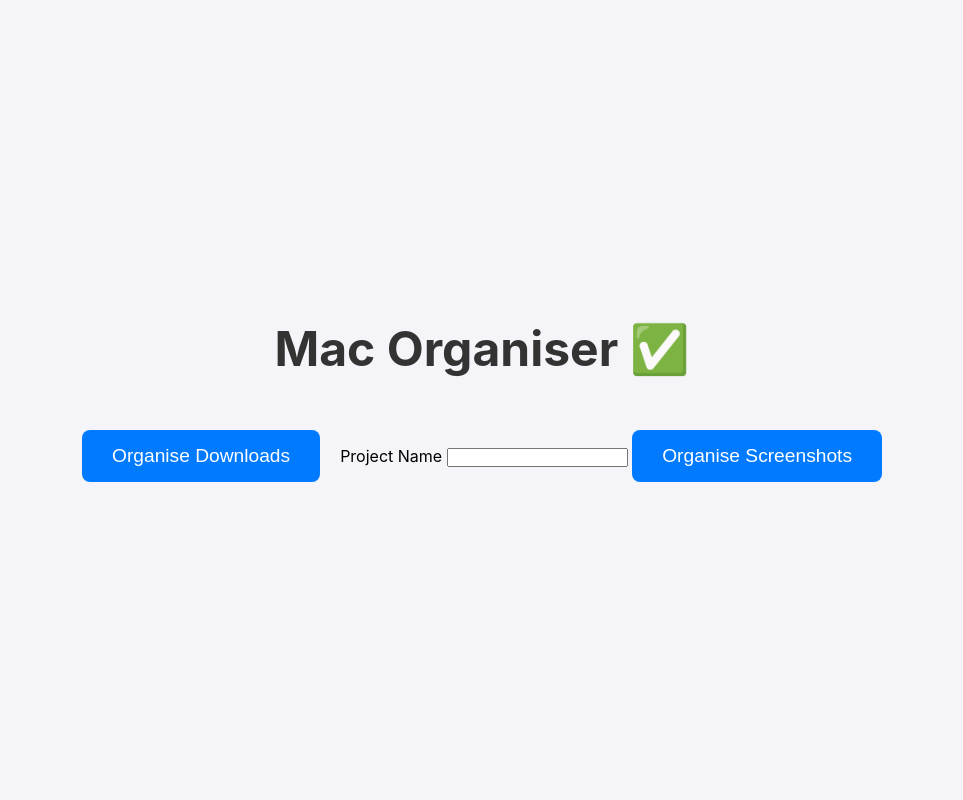
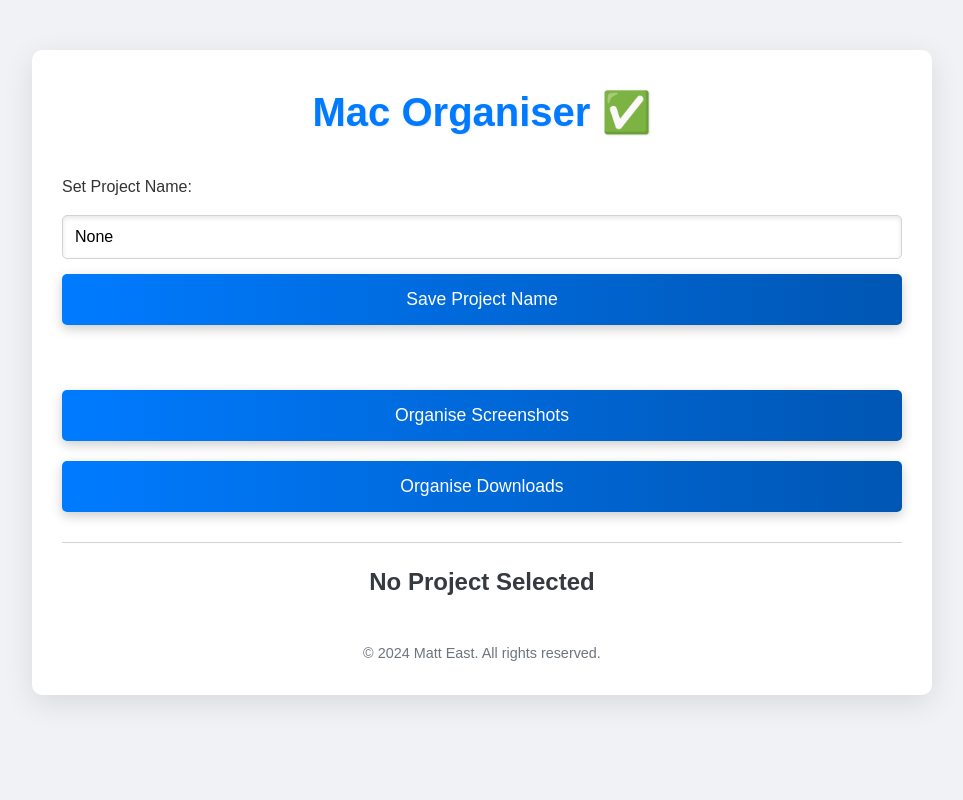
Before and after one commit to mattheweast/downloads_organiser, a Flask app: page / in a window 1280 px wide. Shown: the whole page, without its empty margins (158-1121 px from the left). Run offline with Flask 3, Linux system fonts and the light colour scheme.

Commit message:
Major UI update

```diff
--- a/app.py
+++ b/app.py
@@ -1,27 +1,42 @@
-from flask import Flask, redirect, render_template, request
+from flask import Flask, redirect, render_template, request, session, flash
 
 import downloads, screenshots
 
 app = Flask(__name__, static_folder='static')
-
+app.secret_key = 'your_secret_key'  # Needed for session management
 
 @app.route('/')
 def index():
-    return render_template('index.html')
+    project_name = session.get('project_name')  # Get project name from session
+    return render_template('index.html', project_name=project_name)
 
 @app.post("/organise")
 def organise():
     downloads.download_organiser()
     return redirect(request.referrer)
 
+@app.post("/set_project_name")
+def set_project_name():
+    project_name = request.form.get('project_name')
+
+    if project_name:
+        session['project_name'] = project_name  # Save project name in session
+        flash('Project name updated successfully!', 'success')  # Flash message for success
+    else:
+        flash('Project name cannot be empty!', 'error')  # Flash message for error
+
+    return redirect('/')  # Redirect back to the index page
+
 @app.post("/screenshot")
 def screenshot():
-    project_name = request.form.get('project_name')
+    project_name = session.get('project_name')  # Retrieve project name from session
+
     if project_name:
         screenshots.organise_screenshots(project_name)
-        return redirect(request.referrer)
+        return redirect(request.referrer)  # Redirect back after organizing
     else:
-        return "Project Name is required.", 400
+        flash('Project name must be set before organizing screenshots!', 'error')  # Flash error message
+        return redirect('/')  # Redirect back to the index page
 
 if __name__ == '__main__':
     app.run(debug=True)
--- a/static/style.css
+++ b/static/style.css
@@ -1,96 +1,141 @@
-/* Reset some default browser styling */
+/* General Reset */
 * {
     margin: 0;
     padding: 0;
     box-sizing: border-box;
 }
 
-/* Apply full viewport height and center the content */
-body, html, h1 {
-    height: 100%;
-    font-family: -apple-system, BlinkMacSystemFont, sans-serif;
-    display: flex;
-    justify-content: center;
-    align-items: center;
-    background-color: #f4f4f9;
+/* Body Styles */
+body {
+    font-family: 'Arial', sans-serif;
+    background-color: #f0f2f5; /* Light grey background */
+    color: #333; /* Dark grey text */
+    line-height: 1.6;
 }
 
-/* Parent container to stack heading above buttons */
-.parent-container {
+/* Container */
+.container {
+    max-width: 900px;
+    margin: 50px auto;
+    padding: 30px;
+    background: #ffffff; /* White background */
+    border-radius: 10px;
+    box-shadow: 0 8px 30px rgba(0, 0, 0, 0.1); /* Soft shadow */
+}
+
+/* Header Styles */
+.header {
+    text-align: center;
+    margin-bottom: 30px;
+}
+
+.header h1 {
+    font-size: 2.5em;
+    color: #007BFF; /* Bright blue */
+    text-shadow: 1px 1px 2px rgba(0, 0, 0, 0.1); /* Subtle text shadow */
+}
+
+/* Main Content Styles */
+.main-content {
+    margin: 20px 0;
+}
+
+/* Button Container */
+.button-container {
     display: flex;
     flex-direction: column;
-    align-items: center;
-    justify-content: center;
+    gap: 20px; /* Space between forms */
 }
 
-/* Styling for heading container */
-.heading-container {
+/* Action Form Styles */
+.action-form {
     display: flex;
-    flex-direction: row;
-    justify-content: center;
-    align-items: flex-start;
-    text-align: center;
-    grid-column-gap: 10px;
+    flex-direction: column;
+    gap: 15px; /* Space between input and button */
 }
 
-/* Styling for button container */
-.button-container {
-    display: flex;
-    flex-direction: row;
-    justify-content: center;
-    align-items: center;
-    text-align: center;
-    grid-column-gap: 10px;
-}
-
-/* Style for the header */
-h1 {
-    font-size: 3rem;
-    color: #333;
-    margin-bottom: 2rem;
-    font-weight: bold;
-}
-
-/* Button styling */
+/* Button Styles */
 .btn {
-    background-color: #007BFF; /* Nice blue color */
+    background: linear-gradient(to right, #007BFF, #0056b3); /* Gradient button */
     color: white;
+    padding: 15px 20px;
     border: none;
-    padding: 15px 30px;
-    font-size: 1.2rem;
+    border-radius: 5px;
     cursor: pointer;
-    border-radius: 8px;
-    transition: background-color 0.3s ease, transform 0.2s ease;
+    font-size: 1.1em;
+    transition: background-color 0.3s, transform 0.2s;
+    box-shadow: 0 4px 12px rgba(0, 0, 0, 0.2); /* Shadow for depth */
 }
 
 .btn:hover {
-    background-color: #0056b3; /* Darker blue on hover */
-    transform: translateY(-3px); /* Lift effect on hover */
+    background: linear-gradient(to right, #0056b3, #003f7f); /* Darker gradient on hover */
+    transform: translateY(-2px); /* Lift effect on hover */
 }
 
-.btn:active {
-    transform: translateY(0); /* Reset when clicking */
+/* Input Styles */
+input[type="text"] {
+    padding: 12px;
+    border: 1px solid #ced4da; /* Light border */
+    border-radius: 5px;
+    font-size: 1em;
+    width: 100%; /* Full width */
+    box-shadow: inset 0 2px 5px rgba(0, 0, 0, 0.1); /* Inset shadow */
+    transition: border-color 0.3s;
 }
 
-/* Responsive font size for smaller screens */
-@media (max-width: 768px) {
-    h1 {
-        font-size: 2.5rem;
+/* Input Focus Styles */
+input[type="text"]:focus {
+    border-color: #007BFF; /* Border color change on focus */
+    outline: none; /* Remove default outline */
+    box-shadow: 0 0 5px rgba(0, 123, 255, 0.5); /* Glow effect */
+}
+
+/* Project Info Section */
+.project-info {
+    margin-top: 30px;
+    text-align: center;
+    border-top: 1px solid #ced4da; /* Top border for separation */
+    padding-top: 20px; /* Padding for top space */
+}
+
+.project-info h2 {
+    font-size: 1.5em;
+    color: #343a40; /* Darker grey */
+}
+
+/* Flash Messages */
+.flashes {
+    list-style-type: none;
+    padding: 15px;
+    margin: 20px 0;
+    border-radius: 5px;
+}
+
+.flashes .success {
+    background-color: #d4edda; /* Light green */
+    color: #155724; /* Dark green */
+}
+
+.flashes .error {
+    background-color: #f8d7da; /* Light red */
+    color: #721c24; /* Dark red */
+}
+
+/* Footer Styles */
+.footer {
+    text-align: center;
+    margin-top: 40px; /* Spacing above footer */
+    font-size: 0.9em;
+    color: #6c757d; /* Grey text for footer */
+}
+
+/* Responsive Styles */
+@media (max-width: 600px) {
+    .button-container {
+        flex-direction: column; /* Stack on small screens */
     }
 
-    .btn {
-        padding: 12px 25px;
-        font-size: 1rem;
+    .header h1 {
+        font-size: 2em; /* Smaller font for small screens */
     }
 }
-
-@media (max-width: 480px) {
-    h1 {
-        font-size: 2rem;
-    }
-
-    .btn {
-        padding: 10px 20px;
-        font-size: 0.9rem;
-    }
-}
--- a/templates/index.html
+++ b/templates/index.html
@@ -2,27 +2,51 @@
 <html lang="en">
 <head>
     <meta charset="UTF-8">
+    <meta name="viewport" content="width=device-width, initial-scale=1.0">
     <link rel="stylesheet" href="static/style.css">
-    <title>Matt East</title>
+    <title>Mac Organiser</title>
 </head>
 <body>
-    <div>
-    <div class="heading-container">
+    <div class="container">
+        <header class="header">
             <h1>Mac Organiser &#9989;</h1>
-    </div class="parent-container">
+        </header>
+        <main class="main-content">
+            {% with messages = get_flashed_messages(with_categories=true) %}
+                {% if messages %}
+                    <ul class="flashes">
+                    {% for category, message in messages %}
+                        <li class="{{ category }}">{{ message }}</li>
+                    {% endfor %}
+                    </ul>
+                {% endif %}
+            {% endwith %}
+
+            <div class="button-container">
+                <form action="/set_project_name" method="post" class="action-form">
+                    <label for="project_name">Set Project Name:</label>
+                    <input type="text" id="project_name" name="project_name" placeholder="Enter project name..." value="{{ project_name }}">
+                    <button type="submit" class="btn">Save Project Name</button>
+                </form>
                 <br>
-    <div class="button-container">
-        <form action="/organise" method="post">
+                <form action="/screenshot" method="post" class="action-form">
+                    <button type="submit" class="btn">Organise Screenshots</button>
+                </form>
+                <form action="/organise" method="post" class="action-form">
                     <button type="submit" class="btn">Organise Downloads</button>
                 </form>
-        <br>
-        <form action="/screenshot" method="post">
-            <label for="project_name">Project Name</label>
-            <input type="text" id="project_name" name="project_name" required>
-            <button type="submit" class="btn">Organise Screenshots</button>
-        </form>
             </div>
+            <div class="project-info">
+                {% if project_name %}
+                    <h2>Current Project: {{ project_name }}</h2>
+                {% else %}
+                    <h2>No Project Selected</h2>
+                {% endif %}
             </div>
+        </main>
+        <footer class="footer">
+            <p>© 2024 Matt East. All rights reserved.</p>
+        </footer>
     </div>
 </body>
 </html>
```
Also changed, not shown: screenshots.py (+12 -13 lines). Lines whose indentation alone changed are shown as unchanged.
